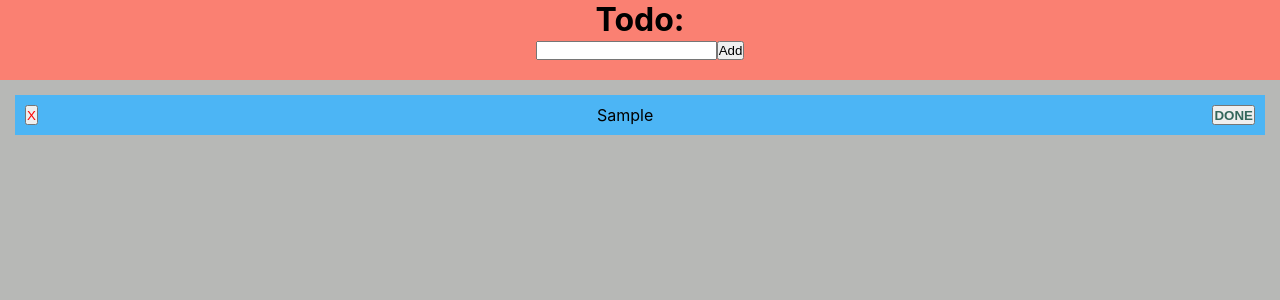
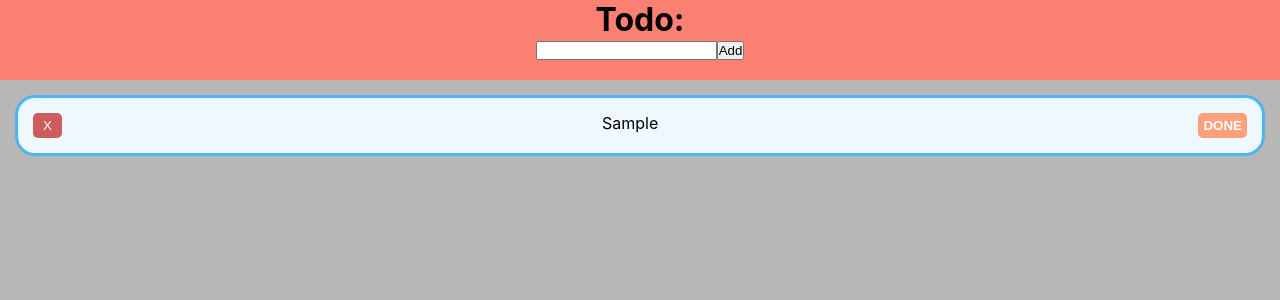
Before and after one commit to patrikglanemann/-todoapp-react-exercise, a React (Create React App) app: page / in a window 1280 px wide. Both pictures are taken after typing "Sample" into the empty fields and a click on the button "Add". Shown: the top 300 px of the page. Built offline with nearby package versions, Linux system fonts and the light colour scheme.

Commit message:
Add styling for buttons and list items

```diff
--- a/src/TodoItem.css
+++ b/src/TodoItem.css
@@ -3,20 +3,40 @@
   justify-content: space-between;
   list-style-type: none;
   margin: 15px;
-  padding: 10px;
-  background-color: #4cb5f5;
+  padding: 15px;
+  background-color: aliceblue;
+  border-radius: 20px;
+  border: 3px solid #4cb5f5;
 }
 
 .Todo--done {
-  background-color: aliceblue;
+  background-color: rgb(243, 255, 240);
   color: salmon;
 }
 
 .Todo__deleteBtn {
-  color: red;
+  border: none;
+  border-radius: 5px;
+  color: white;
+  background-color: indianred;
+  padding: 5px 10px;
 }
 
 .Todo__doneBtn {
-  color: #34675c;
+  border: none;
+  border-radius: 5px;
+  color: white;
+  background-color: lightsalmon;
   font-weight: 800;
+  padding: 5px;
 }
+
+.Todo_doneBtn--done {
+  background-color: #b3c100;
+}
+
+.Todo__text {
+  max-width: 50vw;
+  overflow-x: scroll;
+  white-space: nowrap;
+}
--- a/src/TodoItem.js
+++ b/src/TodoItem.js
@@ -9,9 +9,10 @@ export default function Todo({ todoObject, onDeleteClick, onDoneClick }) {
     onDoneClick(todoObject);
   }
 
-  let todoClassToggle;
+  let todoClassToggle, todoBtnClassToggle;
   if (todoObject.isDone) {
     todoClassToggle = "Todo--done";
+    todoBtnClassToggle = "Todo_doneBtn--done";
   }
 
   return (
@@ -19,8 +20,11 @@ export default function Todo({ todoObject, onDeleteClick, onDoneClick }) {
       <button className="Todo__deleteBtn" onClick={handleDeleteClick}>
         X
       </button>
-      <p>{todoObject.name}</p>
-      <button className="Todo__doneBtn" onClick={handleDoneClick}>
+      <p className="Todo__text">{todoObject.name}</p>
+      <button
+        className={`Todo__doneBtn ${todoBtnClassToggle}`}
+        onClick={handleDoneClick}
+      >
         DONE
       </button>
     </li>
--- a/src/TodoList.css
+++ b/src/TodoList.css
@@ -3,3 +3,8 @@
   scroll-behavior: smooth;
   background-color: #b7b8b6;
 }
+
+.TodoList {
+  display: flex;
+  flex-direction: column-reverse;
+}
--- a/src/TodoList.js
+++ b/src/TodoList.js
@@ -21,7 +21,7 @@ export default function TodoList({
   }
   return (
     <main className="Content">
-      <ul>{addTodo()}</ul>
+      <ul className="TodoList">{addTodo()}</ul>
     </main>
   );
 }
```
